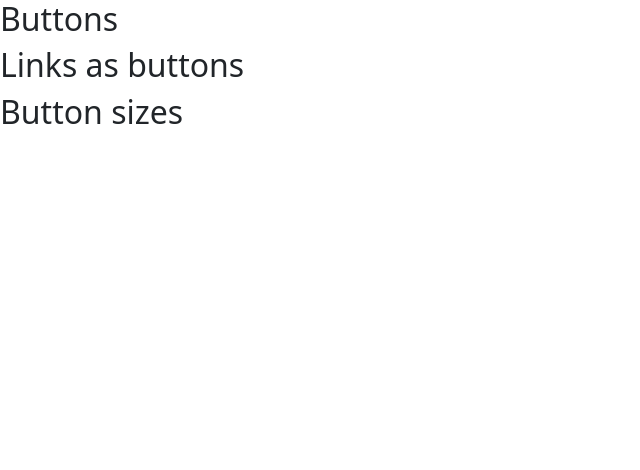
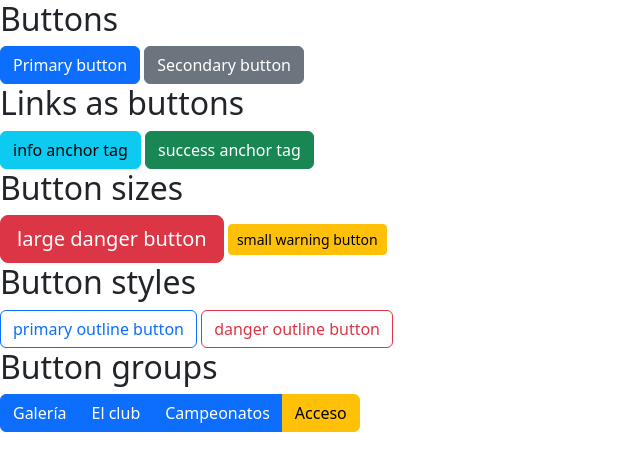
Before and after one commit to andpramor/bootstrap_5_net_ninja, a plain HTML site: page buttons.html in a window 1280 px wide. Shown: the whole page, without its empty margins (0-640 px from the left). Drawn offline with nearby package versions, Linux system fonts and the light colour scheme.

Commit message:
Buttons examples

```diff
--- a/buttons.html
+++ b/buttons.html
@@ -12,12 +12,32 @@
 <body>
     <!-- basic buttons -->
     <h2>Buttons</h2>
+    <button class="btn btn-primary">Primary button</button>
+    <button class="btn btn-secondary">Secondary button</button>
 
     <!-- anchor tags as buttons -->
     <h2>Links as buttons</h2>
+    <a href="#" class="btn btn-info">info anchor tag</a>
+    <a href="#" class="btn btn-success">success anchor tag</a>
 
     <!-- button sizes-->
     <h2>Button sizes</h2>
+    <button class="btn btn-lg btn-danger">large danger button</button>
+    <button class="btn btn-sm btn-warning">small warning button</button>
+
+    <!-- outlined styles -->
+    <h2>Button styles</h2>
+    <button class="btn btn-outline-primary">primary outline button</button>
+    <button class="btn btn-outline-danger">danger outline button</button>
+
+    <!-- outlined groups -->
+    <h2>Button groups</h2>
+    <div class="btn-group">
+        <a href="#" class="btn btn-primary">Galería</a>
+        <a href="#" class="btn btn-primary">El club</a>
+        <a href="#" class="btn btn-primary">Campeonatos</a>
+        <a href="#" class="btn btn-warning">Acceso</a>
+    </div>
 
     <script src="https://cdn.jsdelivr.net/npm/bootstrap@5.3.2/dist/js/bootstrap.bundle.min.js"
         integrity="sha384-C6RzsynM9kWDrMNeT87bh95OGNyZPhcTNXj1NW7RuBCsyN/o0jlpcV8Qyq46cDfL"
```
